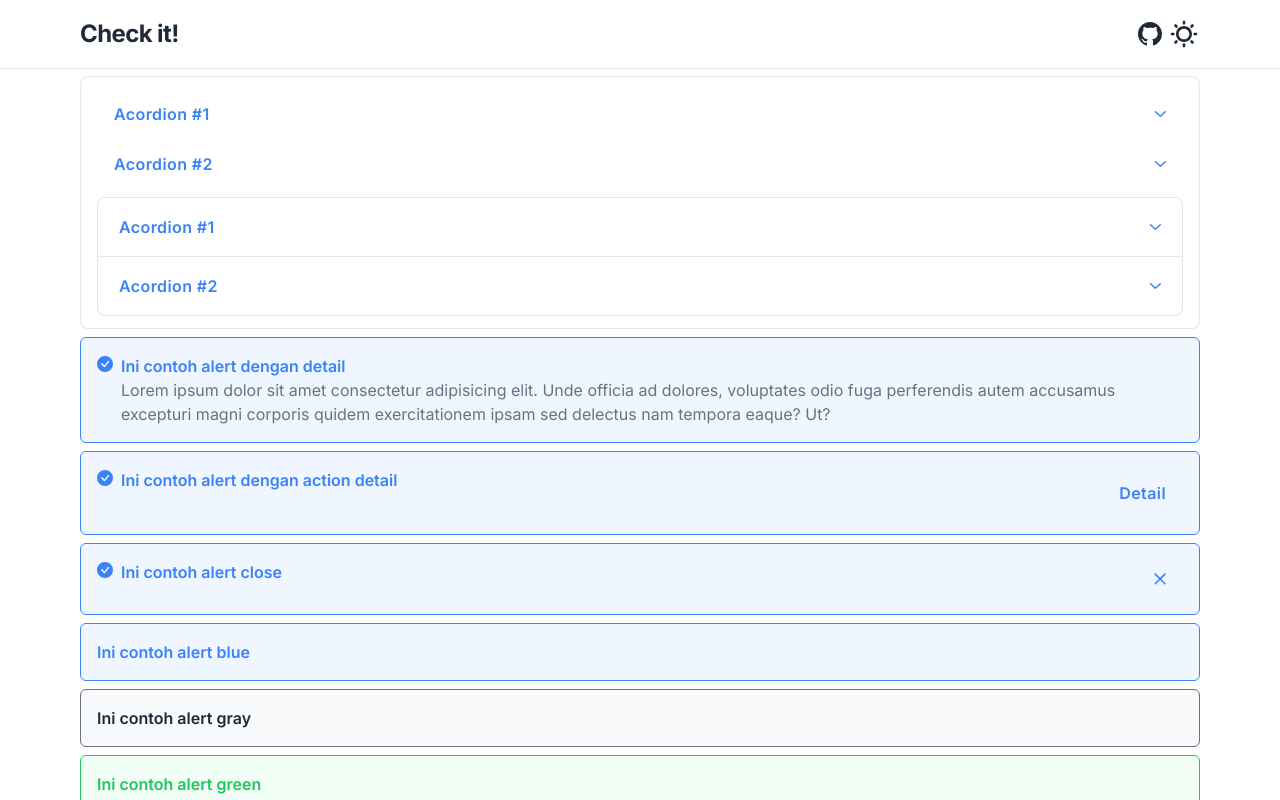
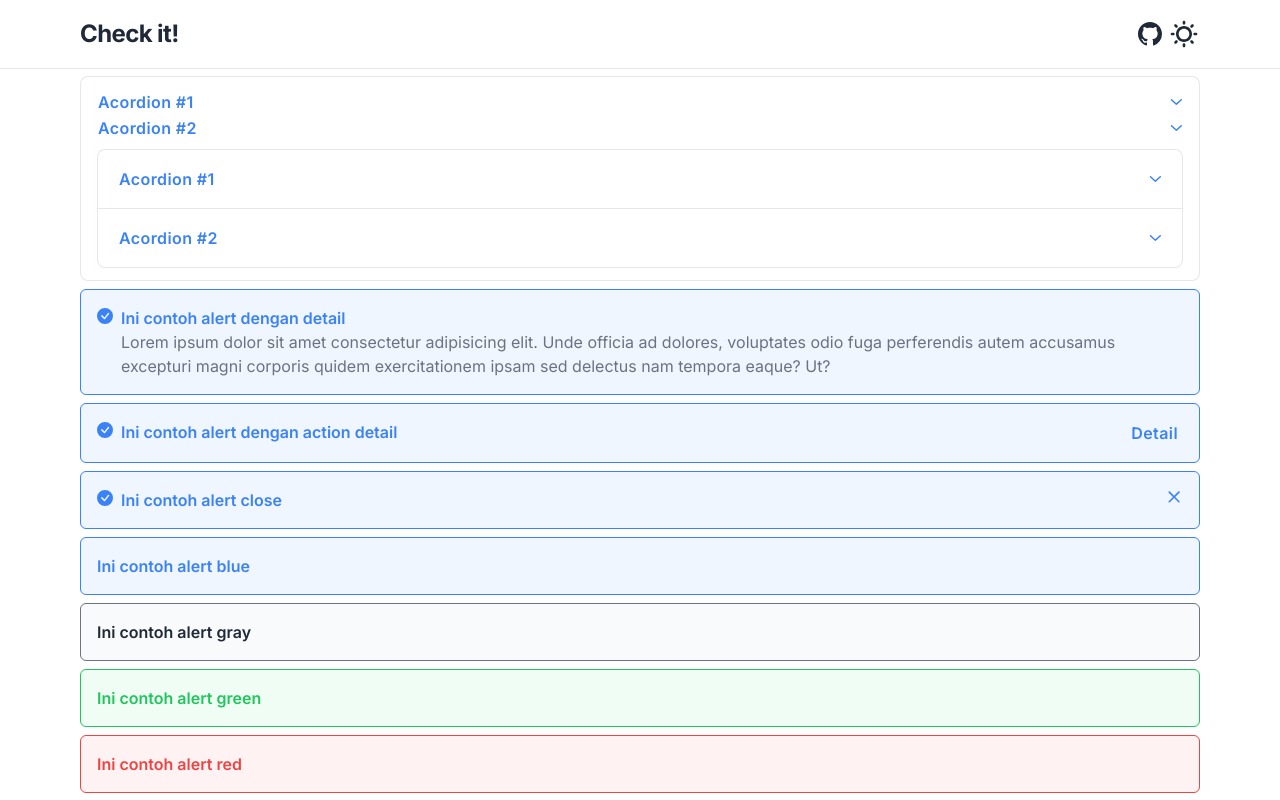
Before and after one commit to angkasa27/next-design-system, a Next.js app: page / in a window 1280 px wide. Shown: the top 800 px of the page. Built offline with nearby package versions, Linux system fonts and the light colour scheme.

Commit message:
Fix fluid button

```diff
--- a/src/components/elements/Acordion/Acordion.js
+++ b/src/components/elements/Acordion/Acordion.js
@@ -26,8 +26,7 @@ export default function Acordion(props) {
               " hs-accordion-toggle hs-accordion-active:text-blue-600 inline-flex items-center gap-x-3 w-full font-semibold transition hover:text-gray-500 dark:hs-accordion-active:text-blue-500 dark:hover:text-gray-400 justify-between focus:ring-0"
             }
             color={color}
-            rounded="none"
-            size="fluid"
+            fluid="none"
             variant="text"
           >
             {item.title}
--- a/src/components/elements/Alert/Alert.js
+++ b/src/components/elements/Alert/Alert.js
@@ -29,8 +29,8 @@ export default function Alert(props) {
             <Button
               className="px-1"
               color={color}
+              fluid={true}
               key={i}
-              size="fluid"
               variant="text"
               {...props}
             >
@@ -42,7 +42,7 @@ export default function Alert(props) {
               className="p-0.5"
               color={color}
               data-hs-remove-element={`#${id}`}
-              size="fluid"
+              fluid={true}
               variant="text"
             >
               <span className="sr-only">Dismiss</span>
```
